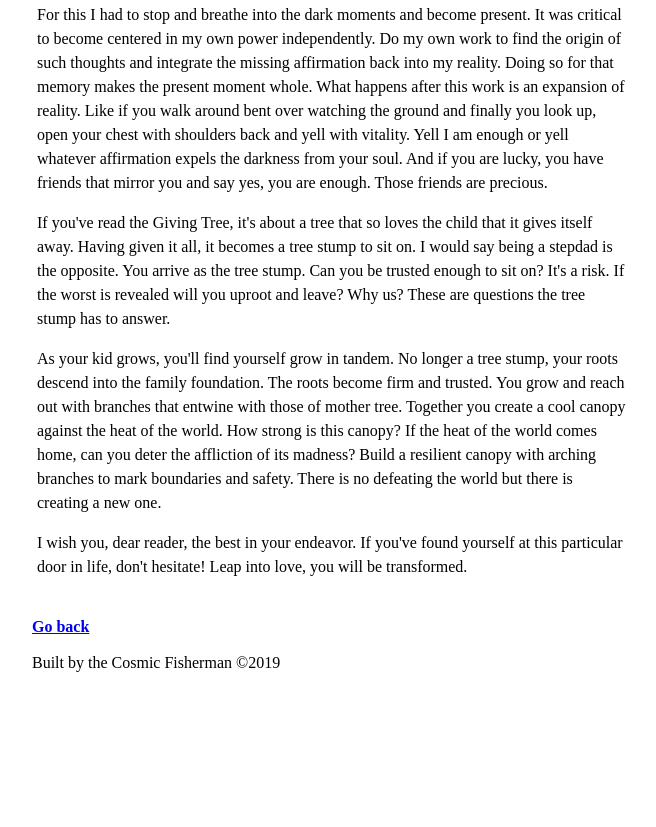
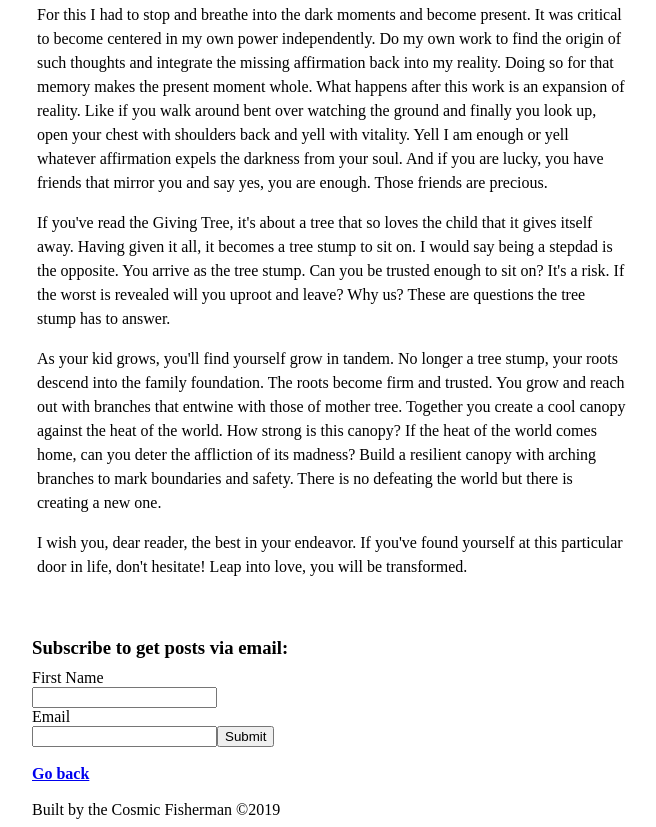
Before and after one commit to JMIHC/coreblog, a Gatsby site: page /on-being-a-stepdad in a window 1280 px wide. Shown: the part 901-1728 px from the top of the page, without its empty margins (308-964 px from the left). Before the commit the page ends 1581 px from the top, so only its background shows below. Built offline with nearby package versions, Linux system fonts and the light colour scheme; Gatsby itself is replaced by a stand-in of ours.

Commit message:
another one

```diff
--- a/src/pages/on-being-a-stepdad.js
+++ b/src/pages/on-being-a-stepdad.js
@@ -5,6 +5,7 @@ import Img from 'gatsby-image'
 import Layout from '../components/layout'
 import SEO from '../components/seo'
 import { Content } from '../elements/styles'
+import SignUp from '../components/SignUp'
 
 const StepDad = props => (
   <Layout>
@@ -65,6 +66,8 @@ const StepDad = props => (
       </p>
     </Content>
     <br />
+      <SignUp />
+    <br />
     <Link style={{ fontWeight: 'bold' }} to="/">
       Go back
     </Link>
```
